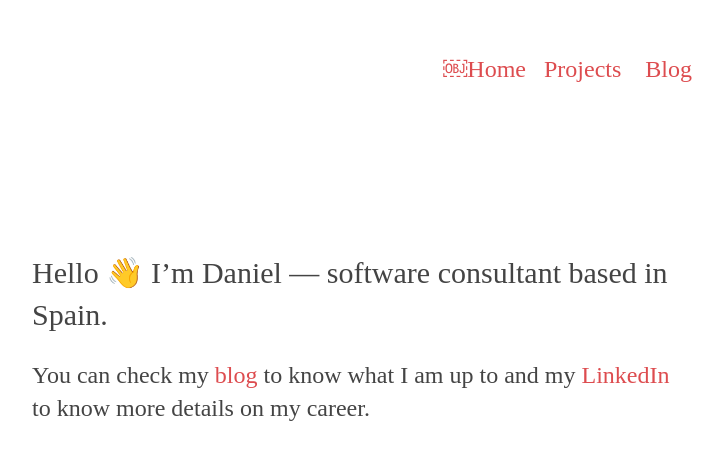
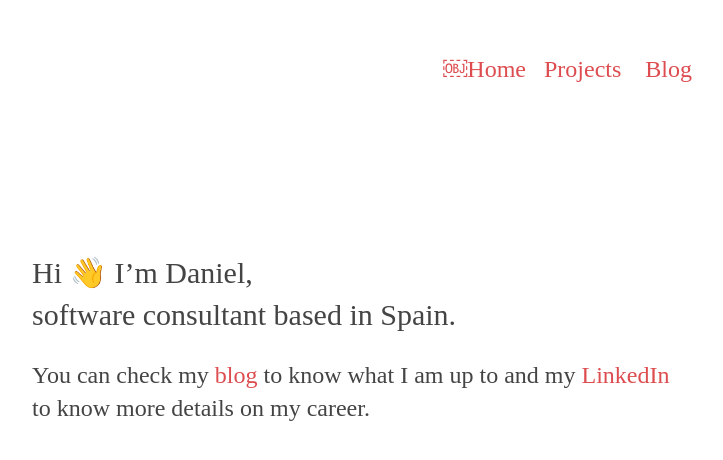
Before and after one commit to diazcal/diazcal.github.io, a plain HTML site: page index.html in a window 1280 px wide. Shown: the whole page, without its empty margins (278-1001 px from the left). Drawn offline with Linux system fonts and the light colour scheme.

Commit message:
Update index

```diff
--- a/index.html
+++ b/index.html
@@ -905,7 +905,7 @@ body {
 <br>
 <br>
 <br>
-<p><h1 style="line-height: 1.4;"><b>Hello 👋 I’m Daniel — software consultant based in Spain.</b></h1></p><!--<h2 style="line-height: 1.4; margin-top: -30px">Currenly working as a consultant for Sierra Nevada.</h2> -->
+<p><h1 style="line-height: 1.4;"><b>Hi 👋 I’m Daniel,<br>software consultant based in Spain.</b></h1></p><!--<h2 style="line-height: 1.4; margin-top: -30px">Currenly working as a consultant for Sierra Nevada.</h2> -->
 <br>
 <p><h2 style="line-height: 1.4; margin-top: -30px">You can check my <a href='blog.html'>blog</a> to know what I am up to and my <a href='https://www.linkedin.com/in/daniel-diez/'>LinkedIn</a> to know more details on my career.</h2></p>
         </div>
```
Also changed, not shown: 1 other file.
